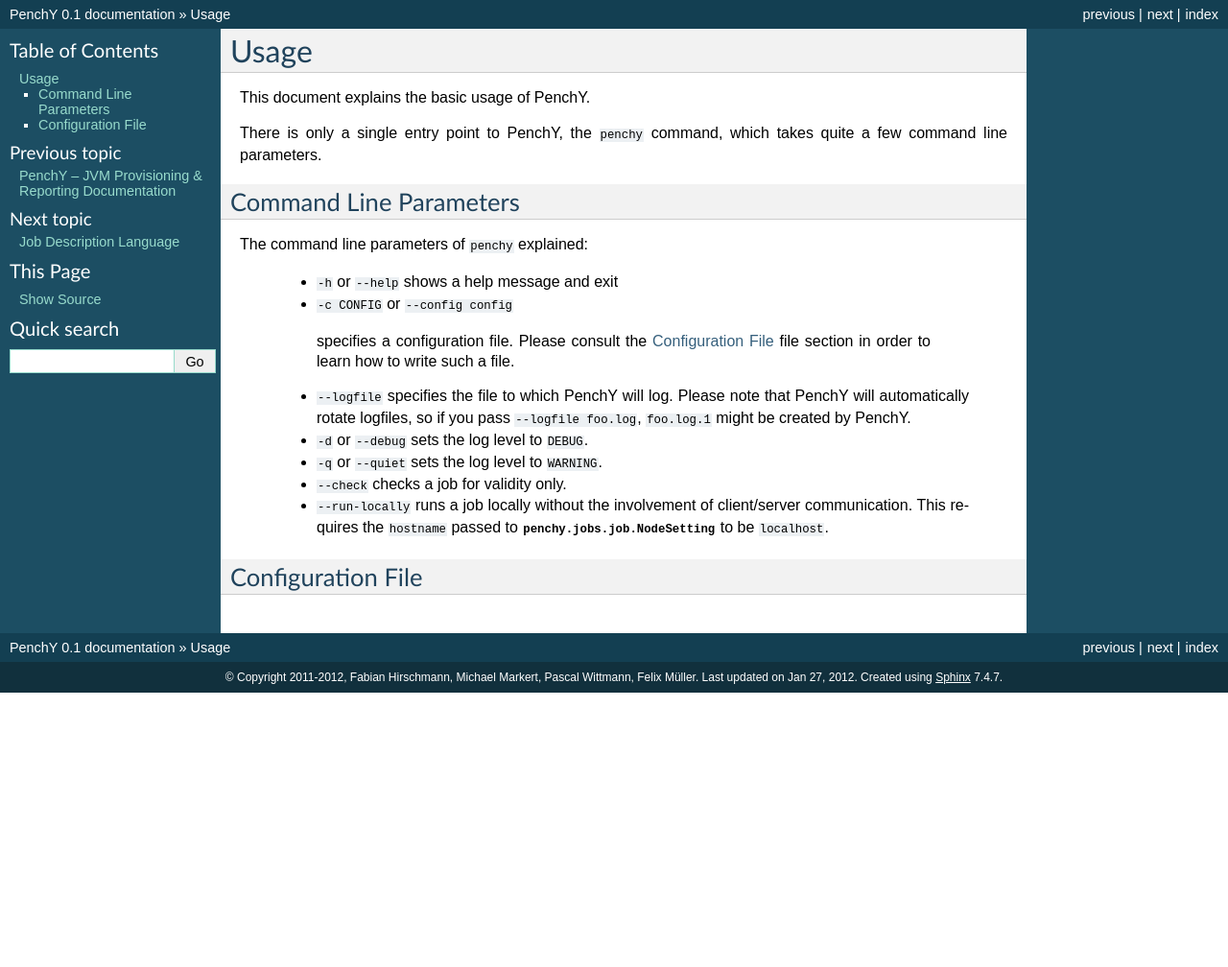
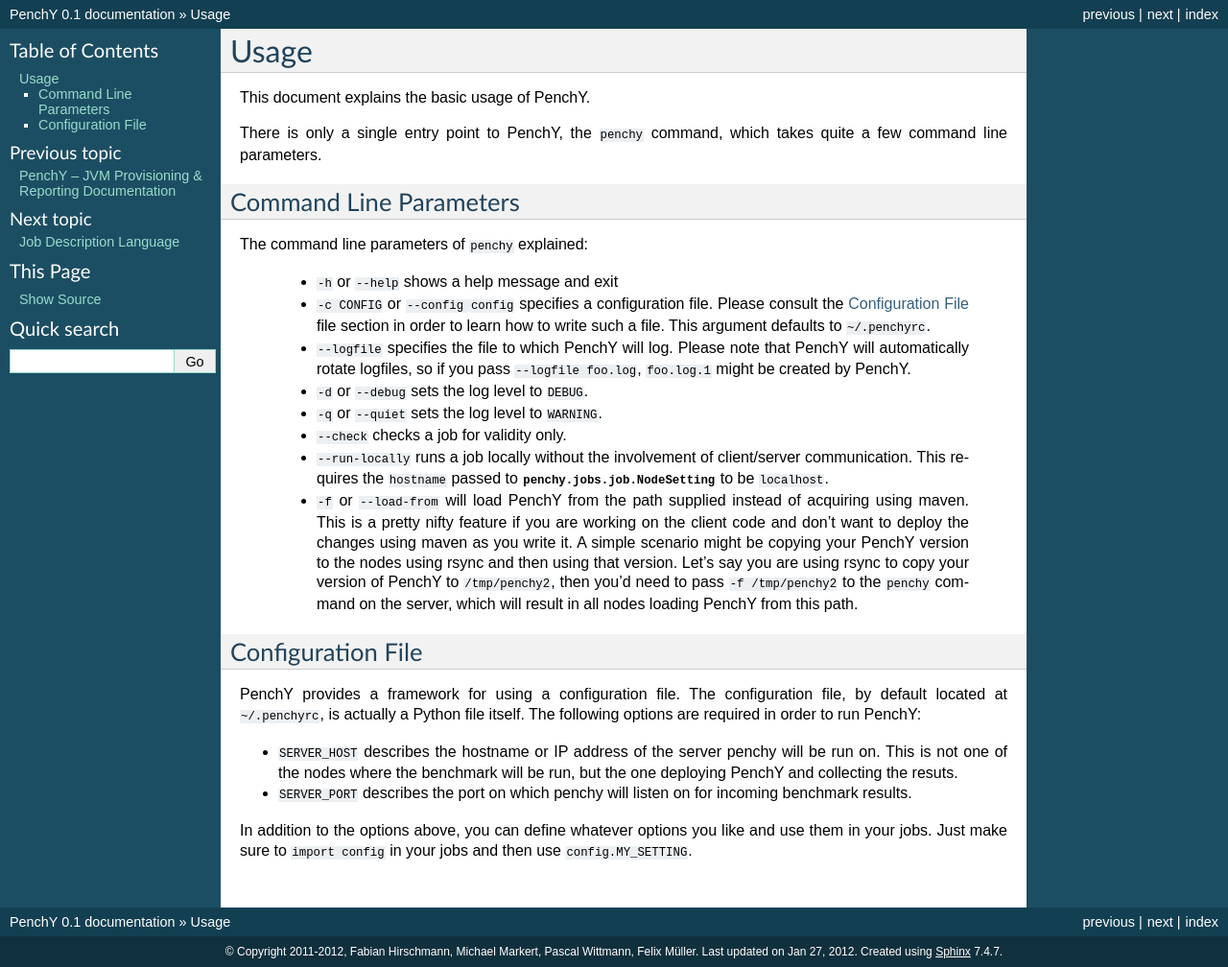
Before and after one commit to fhirschmann/penchy, a Sphinx documentation site: the page built from docs/usage.rst, in a window 1280 px wide. Shown: the whole page at 96% size. Built offline with Sphinx 7.4.7, drawn with Linux system fonts in a browser that asks for light colours; formulas are drawn with MathJax 3; before the commit the page ends 900 px from its top, so only the background shows below that.

Commit message:
documented config file and --load-from

```diff
--- a/docs/usage.rst
+++ b/docs/usage.rst
@@ -11,9 +11,9 @@
 
  * ``-h`` or ``--help``
    shows a help message and exit
- *  ``-c CONFIG`` or ``--config config``
-   specifies a configuration file. Please consult the :ref:`cfg` file
-   section in order to learn how to write such a file.
+ * ``-c CONFIG`` or ``--config config`` specifies a configuration file. Please
+   consult the :ref:`cfg` file section in order to learn how to
+   write such a file. This argument defaults to ``~/.penchyrc``.
  * ``--logfile``
    specifies the file to which PenchY will log. Please note that PenchY will
    automatically rotate logfiles, so if you pass ``--logfile foo.log``,
@@ -28,8 +28,30 @@
    runs a job locally without the involvement of client/server
    communication. This requires the ``hostname`` passed to
    :class:`penchy.jobs.job.NodeSetting` to be ``localhost``.
+ * ``-f`` or ``--load-from`` will load PenchY from the path supplied
+   instead of acquiring using maven. This is a pretty nifty feature
+   if you are working on the client code and don't want to deploy
+   the changes using maven as you write it. A simple scenario might
+   be copying your PenchY version to the nodes using rsync and then
+   using that version. Let's say you are using rsync to copy your
+   version of PenchY to ``/tmp/penchy2``, then you'd need to pass
+   ``-f /tmp/penchy2`` to the ``penchy`` command on the server, which
+   will result in all nodes loading PenchY from this path.
 
 .. _cfg:
 
 Configuration File
 ------------------
+PenchY provides a framework for using a configuration file. The configuration
+file, by default located at ``~/.penchyrc``, is actually a Python file itself.
+The following options are required in order to run PenchY:
+
+* ``SERVER_HOST`` describes the hostname or IP address of the server penchy will be run on.
+  This is not one of the nodes where the benchmark will be run, but the one deploying
+  PenchY and collecting the resuts.
+* ``SERVER_PORT`` describes the port on which penchy will listen on for incoming
+  benchmark results.
+
+In addition to the options above, you can define whatever options you like and
+use them in your jobs. Just make sure to ``import config`` in your jobs and then
+use ``config.MY_SETTING``.
```
